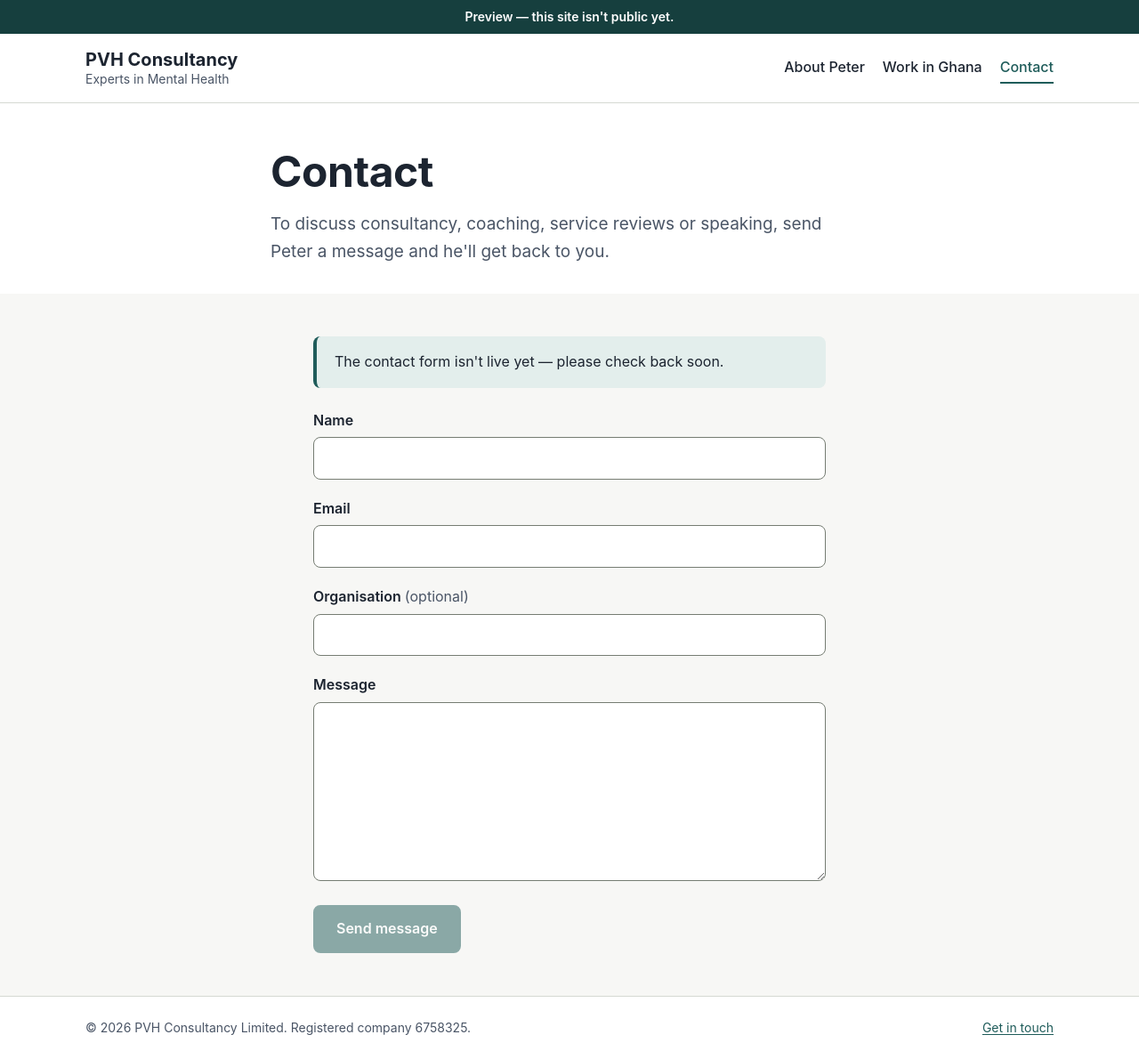
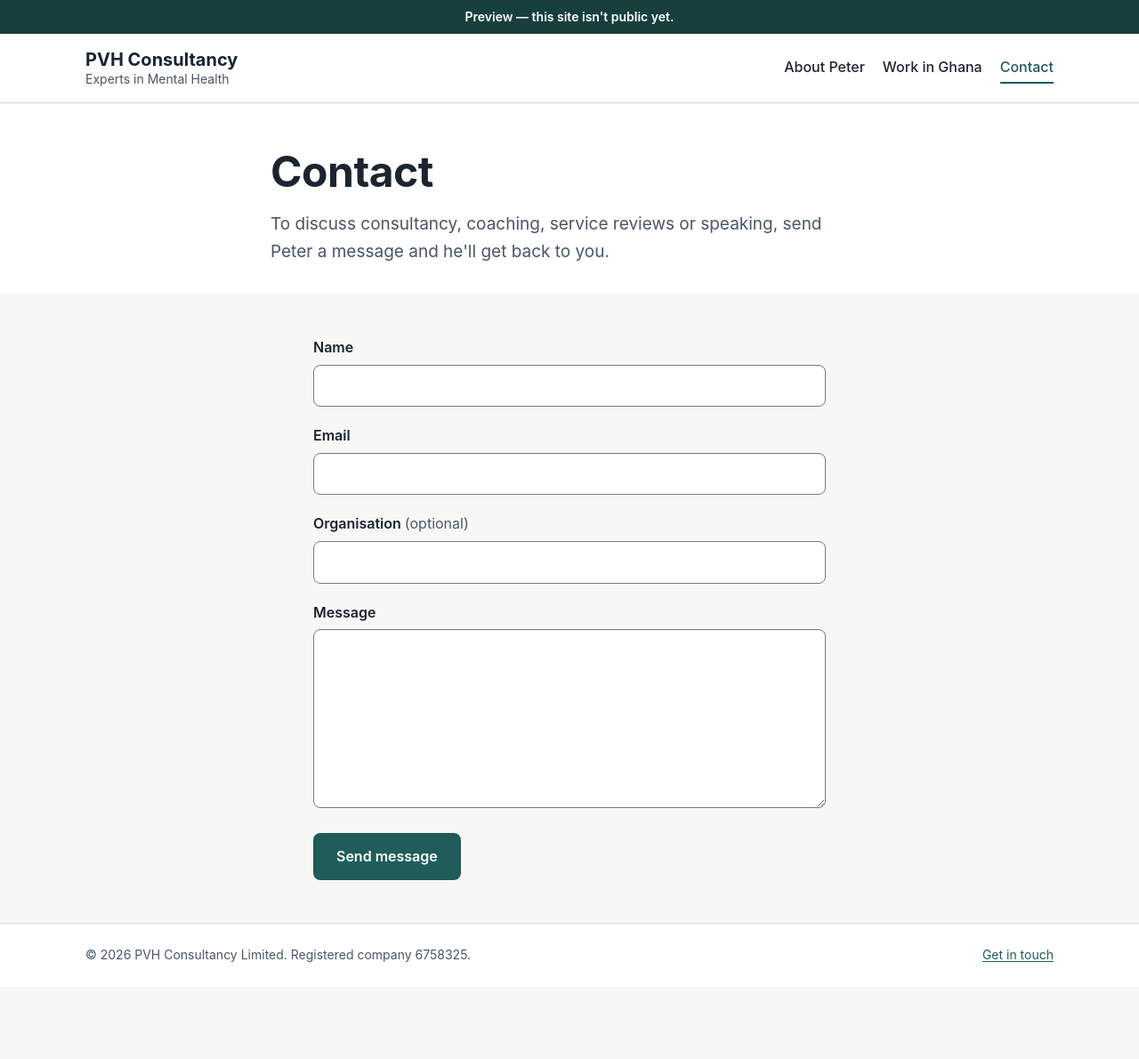
Before and after one commit to viboko/pvhconsultancy, a Jekyll site: the page built from preview/contact.html, in a window 1280 px wide. Shown: the whole page at 89% size. Built offline with Jekyll 4.4.1, drawn with Linux system fonts in a browser that asks for light colours; after the commit the page ends 1109 px from its top, so only the background shows below that; part of the change alters nothing that is shown.

Commit message:
Connect the contact form to Formspree
Set formspree_id so the contact page posts to the PVH Consultancy
Formspree form, which removes the "not live yet" notice and enables
the Send button.

Co-Authored-By: Claude Opus 5.5 <noreply@anthropic.com>

```diff
--- a/_config.yml
+++ b/_config.yml
@@ -11,7 +11,7 @@ company_number: "6758325"
 # Formspree form ID for the contact page (the part after /f/ in the form's
 # endpoint URL, e.g. "xyzabcde"). Leave empty until the form is set up -
 # the contact page shows a notice instead of a working form while it is.
-formspree_id: ""
+formspree_id: "xgakaqbv"
 
 # Main navigation, in display order.
 navigation:
```
